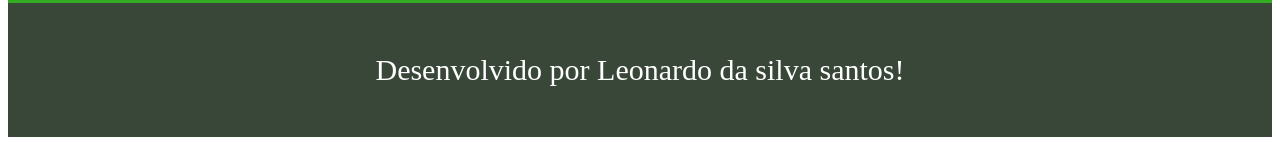
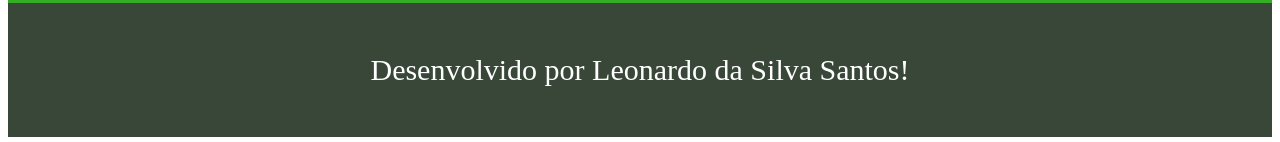
Before and after one commit to leonardo8080/formulario, a plain HTML site: page index1.html in a window 1280 px wide. Shown: the part 1128-1270 px from the top of the page. Drawn offline with Linux system fonts and the light colour scheme.

Commit message:
sem erro

```diff
--- a/index1.html
+++ b/index1.html
@@ -75,7 +75,7 @@
         </article>
     </section>
         <footer>
-            <p>Desenvolvido por Leonardo da silva santos!</p>
+            <p>Desenvolvido por Leonardo da Silva Santos!</p>
         </footer>
 
 
```
